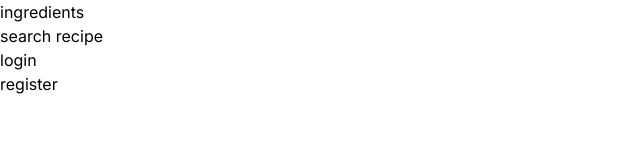
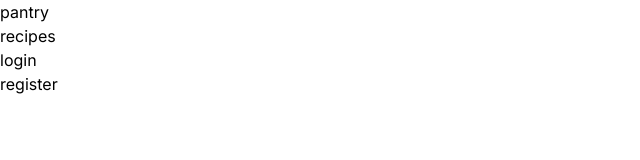
Before and after one commit to rayruenheck/PantryPal, a Next.js app: page / in a window 1280 px wide. Shown: the top 160 px of the page, without its empty margins (0-640 px from the left). Built offline with nearby package versions, Linux system fonts and the light colour scheme.

Commit message:
minor adjustments

```diff
--- a/src/app/page.jsx
+++ b/src/app/page.jsx
@@ -8,8 +8,8 @@ export default function Home() {
   return (
 
     <div>
-      <a href="/ingredients">ingredients<br/></a>
-      <a href="/searchrecipe">search recipe<br/></a>
+      <a href="/pantry">pantry<br/></a>
+      <a href="/recipes">recipes<br/></a>
       <a href="/login">login<br/></a>
       <a href="/register">register<br/></a>
 
```
